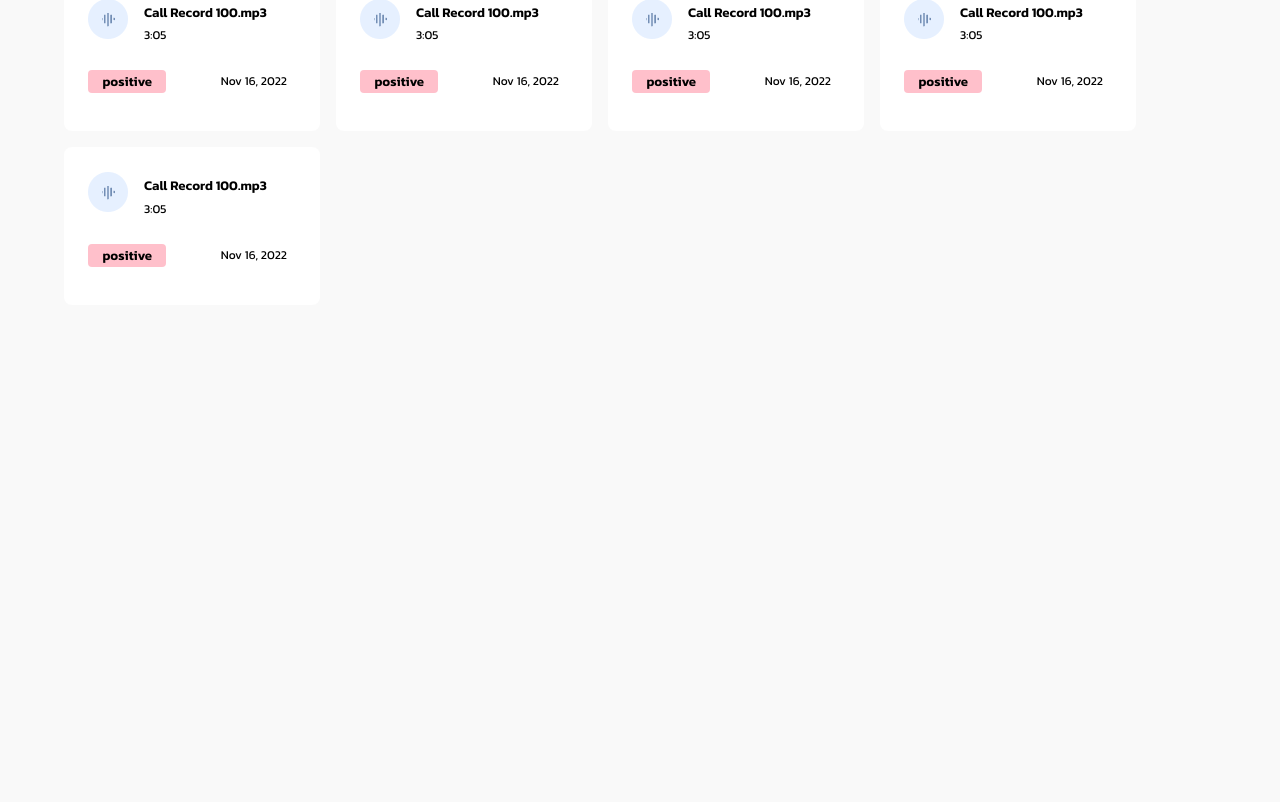
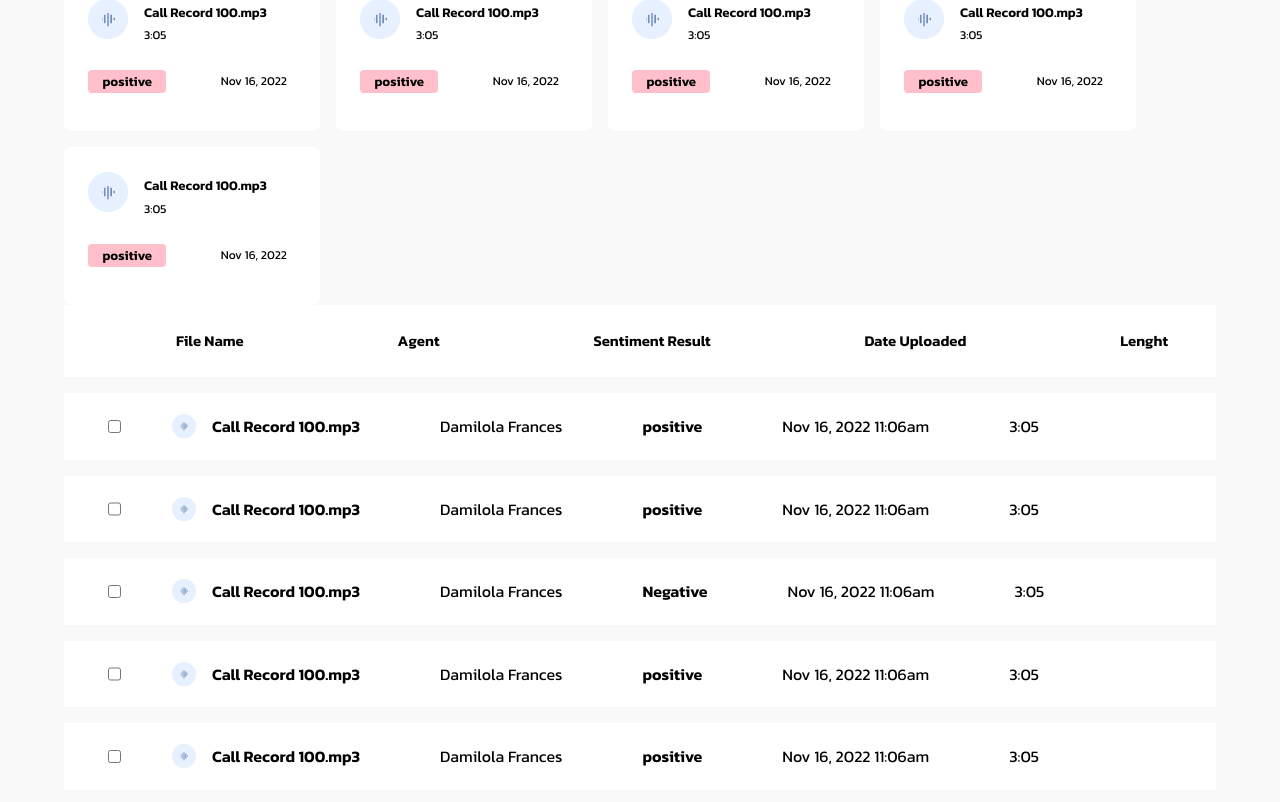
Before and after one commit to Wineshuga/business-card, a React (Create React App) app in the folder business-card/: page / in a window 1280 px wide. Shown: the part 930-1732 px from the top of the page. Before the commit the page ends 1235 px from the top, so only its background shows below. Built offline with nearby package versions, Linux system fonts and the light colour scheme.

Commit message:
feat: list view

```diff
--- a/business-card/src/App.css
+++ b/business-card/src/App.css
@@ -1,5 +1,6 @@
 * {
     box-sizing: border-box;
+    list-style: none;
 }
 
 body {
--- a/business-card/src/Components/GridRecord.jsx
+++ b/business-card/src/Components/Grid.jsx
@@ -1,8 +1,8 @@
 import React from 'react'
 import CallImage from "../Assets/callImage.png"
-import styles from "./gridrecord.module.scss"
+import styles from "./grid.module.scss"
 
-const GridRecord = (props) => {
+const Grid = (props) => {
   return (
     <div className={styles.card}>
       <div className={styles.filename}>
@@ -20,4 +20,4 @@ const GridRecord = (props) => {
   )
 }
 
-export default GridRecord
+export default Grid
--- /dev/null
+++ b/business-card/src/Components/List.jsx
@@ -0,0 +1,26 @@
+import React from 'react'
+import styles from './list.module.scss'
+import image from '../Assets/callImage.png'
+
+const List = (props) => {
+  return (
+    <div className={styles.listbox}>
+      <div className={styles.record}>
+        <ul>
+          <li className={styles.record__list}>
+            <div className={styles.checkbox}><input type="checkbox" name="file" id="" /></div>
+            <div className={styles.record__content}>
+            <div className={styles.record__image_div}><img className={styles.image} src={image} alt="" /><h4>{props.name}</h4></div>
+            <p className={styles.paragraph}>{props.agent}</p>
+            <h4>{props.analysis}</h4>
+            <p className={styles.paragraph}>{props.date} {props.time}</p>
+            <p className={styles.paragraph}>{props.lenght}</p>
+            </div>
+          </li>
+        </ul>
+      </div>
+    </div>
+  )
+}
+
+export default List
--- /dev/null
+++ b/business-card/src/Components/ListHeader.jsx
@@ -0,0 +1,16 @@
+import React from 'react'
+import styles from './listHeader.module.scss'
+
+const ListHeader = () => {
+  return (
+      <div className={styles.header}>
+        <h5>File Name</h5>
+        <h5>Agent</h5>
+        <h5>Sentiment Result</h5>
+        <h5>Date Uploaded</h5>
+        <h5>Lenght</h5>
+    </div>
+  )
+}
+
+export default ListHeader
--- /dev/null
+++ b/business-card/src/Components/list.module.scss
@@ -0,0 +1,37 @@
+$primary-color: #ffffff;
+
+@mixin flexCenter {
+    display: flex;
+    align-items: center;
+}
+
+.listbox {
+    background-color: $primary-color;
+}
+
+.record__list {
+    display: flex;
+}
+
+.record__content {
+    @include flexCenter;
+    gap: 5rem;
+}
+
+.checkbox {
+    display: flex;
+    margin-right: 3rem;
+}
+
+.record__image_div {
+    @include flexCenter;
+    gap: 1rem;
+}
+
+.paragraph {
+    font-size: 16px;
+}
+
+.image {
+    width: 1.5rem;
+}
--- /dev/null
+++ b/business-card/src/Components/listHeader.module.scss
@@ -0,0 +1,7 @@
+.header {
+    display: flex;
+    font-size: 18px;
+    justify-content: space-between;
+    padding: 0 3rem 0 7rem;
+    background-color: #ffffff;
+}
--- a/business-card/src/Pages/History/History.jsx
+++ b/business-card/src/Pages/History/History.jsx
@@ -1,15 +1,28 @@
-import GridRecord from "../../Components/GridRecord"
+import Grid from "../../Components/Grid"
 import { data } from "../../data.jsx"
 import styles from "./history.module.scss"
 import Icon from "../../Assets/Icon.png"
+import List from "../../Components/List"
+import ListHeader from "../../Components/ListHeader"
 
 export default function History() {
-    const record = data.map(item =>
-        <GridRecord
+    const recordGrid = data.map(item =>
+        <Grid
             name={item.name}
             lenght={item.lenght}
             analysis={item.analysis}
             date={item.date}
+        />
+    )
+
+    const recordList = data.map(item =>
+        <List
+            name={item.name}
+            agent={item.agent}
+            analysis={item.analysis}
+            date={item.date}
+            time={item.time}
+            lenght={item.lenght}
         />
     )
     return (
@@ -17,10 +30,10 @@ export default function History() {
             <h1>Record History</h1>
             <div className={styles.history__nav}>
                 <div>
-                <select className={styles.select__grid} name="Grid" id="">
-                    <option value="Grid"><img src={Icon} alt="" />Grid</option>
-                    <option value="List">List</option>
-                </select>
+                    <select className={styles.select__grid} name="Grid" id="">
+                        <option value="Grid"><img src={Icon} alt="" />Grid</option>
+                        <option value="List">List</option>
+                    </select>
                 </div>
                 <div className={styles.history__nav2}>
                     <select className={styles.select} name="filter" id="">
@@ -33,7 +46,11 @@ export default function History() {
             </div>
             <hr />
             <div className={styles.record}>
-                {record}
+                {recordGrid}
+            </div>
+            <div className="list-div">
+                <ListHeader />
+                {recordList}
             </div>
         </div>
     )
--- a/business-card/src/data.jsx
+++ b/business-card/src/data.jsx
@@ -3,126 +3,168 @@ export const data = [
         name: "Call Record 100.mp3",
         lenght: "3:05",
         analysis: "positive",
-        date: "Nov 16, 2022"
+        date: "Nov 16, 2022",
+        time: "11:06am",
+        agent: "Damilola Frances"
     },
     {
         name: "Call Record 100.mp3",
         lenght: "3:05",
         analysis: "positive",
-        date: "Nov 16, 2022"
+        date: "Nov 16, 2022",
+        time: "11:06am",
+        agent: "Damilola Frances"
     },
     {
         name: "Call Record 100.mp3",
         lenght: "3:05",
         analysis: "Negative",
-        date: "Nov 16, 2022"
+        date: "Nov 16, 2022",
+        time: "11:06am",
+        agent: "Damilola Frances"
     },
     {
         name: "Call Record 100.mp3",
         lenght: "3:05",
         analysis: "positive",
-        date: "Nov 16, 2022"
+        date: "Nov 16, 2022",
+        time: "11:06am",
+        agent: "Damilola Frances"
     },
     {
         name: "Call Record 100.mp3",
         lenght: "3:05",
         analysis: "positive",
-        date: "Nov 16, 2022"
+        date: "Nov 16, 2022",
+        time: "11:06am",
+        agent: "Damilola Frances"
     },
     {
         name: "Call Record 100.mp3",
         lenght: "3:05",
         analysis: "positive",
-        date: "Nov 16, 2022"
+        date: "Nov 16, 2022",
+        time: "11:06am",
+        agent: "Damilola Frances"
     },
     {
         name: "Call Record 100.mp3",
         lenght: "3:05",
         analysis: "positive",
-        date: "Nov 16, 2022"
+        date: "Nov 16, 2022",
+        time: "11:06am",
+        agent: "Damilola Frances"
     },
     {
         name: "Call Record 100.mp3",
         lenght: "3:05",
         analysis: "Negative",
-        date: "Nov 16, 2022"
+        date: "Nov 16, 2022",
+        time: "11:06am",
+        agent: "Damilola Frances"
     },
     {
         name: "Call Record 100.mp3",
         lenght: "3:05",
         analysis: "positive",
-        date: "Nov 16, 2022"
+        date: "Nov 16, 2022",
+        time: "11:06am",
+        agent: "Damilola Frances"
     },
     {
         name: "Call Record 100.mp3",
         lenght: "3:05",
         analysis: "positive",
-        date: "Nov 16, 2022"
+        date: "Nov 16, 2022",
+        time: "11:06am",
+        agent: "Damilola Frances"
     },
     {
         name: "Call Record 100.mp3",
         lenght: "3:05",
         analysis: "positive",
-        date: "Nov 16, 2022"
+        date: "Nov 16, 2022",
+        time: "11:06am",
+        agent: "Damilola Frances"
     },
     {
         name: "Call Record 100.mp3",
         lenght: "3:05",
         analysis: "Negative",
-        date: "Nov 16, 2022"
+        date: "Nov 16, 2022",
+        time: "11:06am",
+        agent: "Damilola Frances"
     },
     {
         name: "Call Record 100.mp3",
         lenght: "3:05",
         analysis: "positive",
-        date: "Nov 16, 2022"
+        date: "Nov 16, 2022",
+        time: "11:06am",
+        agent: "Damilola Frances"
     },
     {
         name: "Call Record 100.mp3",
         lenght: "3:05",
         analysis: "positive",
-        date: "Nov 16, 2022"
+        date: "Nov 16, 2022",
+        time: "11:06am",
+        agent: "Damilola Frances"
     },
     {
         name: "Call Record 100.mp3",
         lenght: "3:05",
         analysis: "positive",
-        date: "Nov 16, 2022"
+        date: "Nov 16, 2022",
+        time: "11:06am",
+        agent: "Damilola Frances"
     },
     {
         name: "Call Record 100.mp3",
         lenght: "3:05",
         analysis: "positive",
-        date: "Nov 16, 2022"
+        date: "Nov 16, 2022",
+        time: "11:06am",
+        agent: "Damilola Frances"
     },
     {
         name: "Call Record 100.mp3",
         lenght: "3:05",
         analysis: "positive",
-        date: "Nov 16, 2022"
+        date: "Nov 16, 2022",
+        time: "11:06am",
+        agent: "Damilola Frances"
     },
     {
         name: "Call Record 100.mp3",
         lenght: "3:05",
         analysis: "positive",
-        date: "Nov 16, 2022"
+        date: "Nov 16, 2022",
+        time: "11:06am",
+        agent: "Damilola Frances"
     },
     {
         name: "Call Record 100.mp3",
         lenght: "3:05",
         analysis: "positive",
-        date: "Nov 16, 2022"
+        date: "Nov 16, 2022",
+        time: "11:06am",
+        agent: "Damilola Frances"
     },
     {
         name: "Call Record 100.mp3",
         lenght: "3:05",
         analysis: "positive",
-        date: "Nov 16, 2022"
+        date: "Nov 16, 2022",
+        time: "11:06am",
+        agent: "Damilola Frances"
     },
     {
         name: "Call Record 100.mp3",
         lenght: "3:05",
         analysis: "positive",
-        date: "Nov 16, 2022"
+        date: "Nov 16, 2022",
+        time: "11:06am",
+        agent: "Damilola Frances"
     }
 ]
```
Also changed, not shown: business-card/src/Components/ListHistory.jsx (deleted), business-card/src/Components/grid.module.scss (renamed from business-card/src/Components/gridrecord.module.scss).
